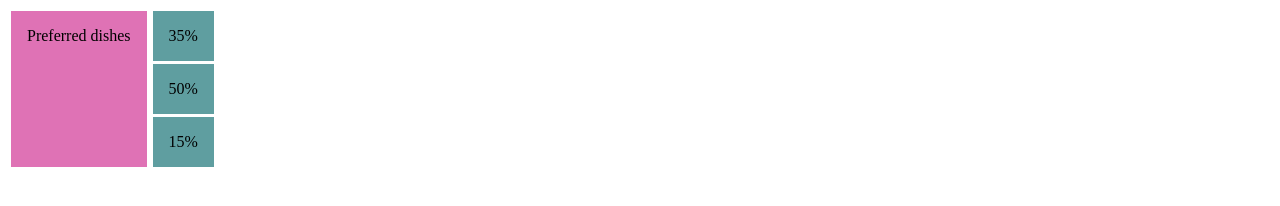
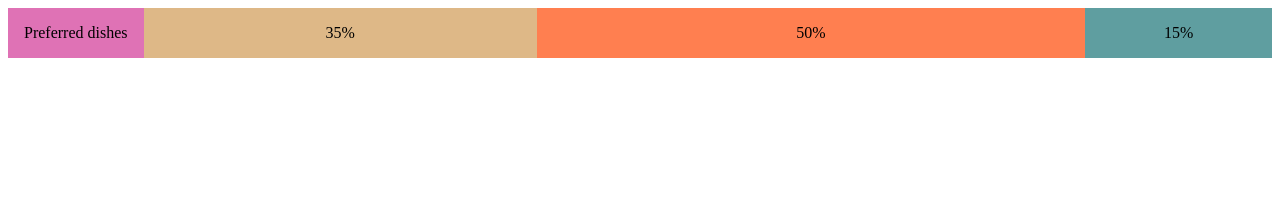
Before and after one commit to UrieLight/Meta-front-end-cert, a plain HTML site: page front-end/html+css-in-depth/flexchart.html in a window 1280 px wide. Drawn offline with Linux system fonts and the light colour scheme.

Commit message:
Flex and Barchart

```diff
--- /dev/null
+++ b/front-end/html+css-in-depth/barcharts2.css
@@ -0,0 +1,5 @@
+.columns .container:nth-child(1) .male{
+    background-color: aqua;
+
+    flex-basis: 25%;
+}
--- /dev/null
+++ b/front-end/html+css-in-depth/flexchart.css
@@ -0,0 +1,40 @@
+.label{
+    background-color: rgb(223, 114, 181);
+    margin: 0;
+    padding: 1em;
+}
+
+.dish{
+    background-color: cadetblue;
+    margin: 0;
+    padding: 1em;
+
+    display: flex;
+    justify-content: center;
+    align-items: center;
+}
+
+.row{
+    display: flex;
+    align-items: stretch;
+}
+
+.pasta{
+    flex-basis: 35%;
+    background-color: burlywood;
+}
+
+.pizza{
+    flex-basis: 50%;
+    background-color: coral;
+}
+
+.burrito{
+    flex-basis: 15%;
+}
+
+.container{
+    display: flex;
+    flex: 1 0 auto;
+    justify-content: center;
+}
--- a/front-end/html+css-in-depth/flexchart.html
+++ b/front-end/html+css-in-depth/flexchart.html
@@ -6,32 +6,15 @@
     <meta name="viewport" content="width=device-width, initial-scale=1.0">
     <title>FlexChart</title>
 
-    <style>
-        .label{
-            background-color: rgb(223, 114, 181);
-            margin: 3px;
-            padding: 1em;
-        }
-
-        .dish{
-            background-color: cadetblue;
-            margin: 3px;
-            padding: 1em;
-        }
-
-        .row{
-            display: flex;
-            align-items: stretch;
-        }
-    </style>
+    <link rel="stylesheet" href="flexchart.css">
 </head>
 <body>
     <div class="row">
         <div class="label">Preferred dishes</div>
         <div class="container">
-            <div class="dish pasta" style="flex-basis: 35%;">35%</div>
-            <div class="dish pizza" style="flex-basis: 50%;">50%</div>
-            <div class="dish burrito" style="flex-basis: 15%;">15%</div>
+            <div class="dish pasta" >35%</div>
+            <div class="dish pizza" >50%</div>
+            <div class="dish burrito" >15%</div>
         </div>
     </div>
 </body>
```
Also changed, not shown: front-end/html+css-in-depth/barcharts2.html (added, +29 -0 lines).
